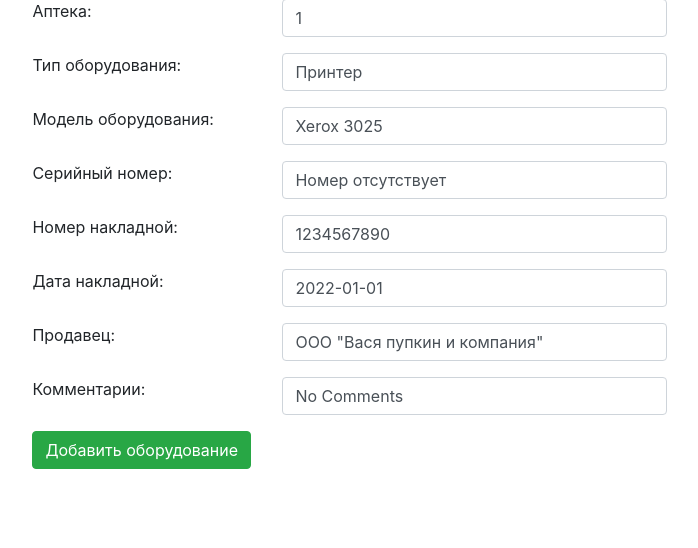
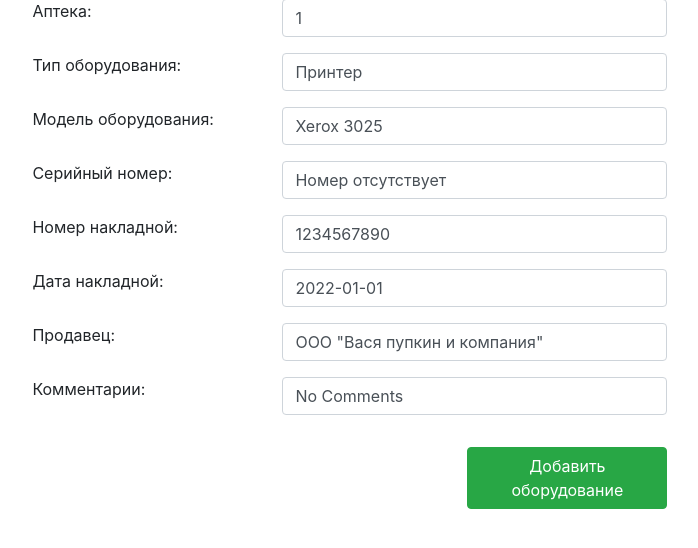
Before and after one commit to PharmOstrovIT/it_faq, a Django app: page /equipment/ in a window 1280 px wide. Shown: the part 49-597 px from the top of the page, without its empty margins (252-950 px from the left). Run offline with Django 4.2, Linux system fonts and the light colour scheme; some libraries are stand-ins or nearby versions.

Commit message:
Ver 0.02
Fixed: Form output format

```diff
--- a/mysite/main/templates/main/equipment.html
+++ b/mysite/main/templates/main/equipment.html
@@ -10,6 +10,7 @@
     }
     .flex-wrap {display:flex;}
     .flex-wrap label {width:200px;margin-right:auto;}
+    .flex-wrap button {width:200px;margin-left:auto;}
     .flex-wrap input {width:calc(100% - 250px);}
     </style>
     <div style="padding:5px;margin-top:30px;">
@@ -24,7 +25,7 @@
         <label for="invoice_date">Дата накладной:</label>{{ form.invoice_date }}<p class="flex-wrap">
         <label for="purchase_org">Продавец:</label>{{ form.purchase_org }}<p class="flex-wrap">
         <label for="comments">Комментарии:</label>{{ form.comments }}<p class="flex-wrap">
-        <span>{{ error_text }}</span>
+        <span>{{ error_text }}</span><p class="flex-wrap">
         <button class="btn btn-success" type="submit">Добавить оборудование</button>
 
       </form>
```
